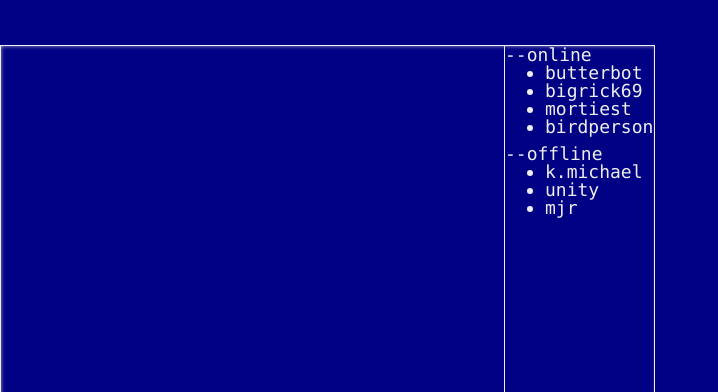
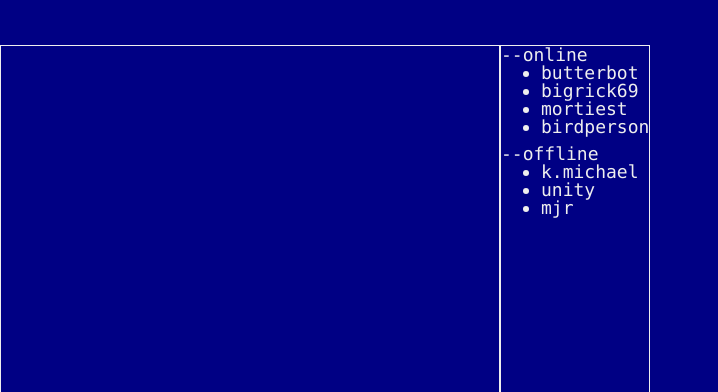
Before and after one commit to dersam/whatismypurpose, a website: page index.html in a window 1280 px wide. Shown: the top 392 px of the page, without its empty margins (0-718 px from the left). Drawn offline with Linux system fonts and the light colour scheme; a web font is replaced by a local one.

Commit message:
quit gettin mad at alignments.

```diff
--- a/assets/chatbox.less
+++ b/assets/chatbox.less
@@ -6,32 +6,33 @@ body {
 }
 
 #chat {
+  width: @history-width + @user-width +5;
   margin-top: 20px;
   height: 350px;
-  border: 1px solid;
-  box-shadow: 1px 1px 5px -2px inset;
-  //top: 25%;
-  //position: absolute;
-  //left: 33%;
-  width: @history-width + @user-width + 5;
+
 }
 
 #history-container {
-
+  width: @history-width;
+  float: left;
+  border: 1px solid;
 }
 
 #history {
-  width: @history-width;
   height: 348px;
   overflow-x: hidden;
-  float: left;
   padding-top: 3px;
   padding-left: 3px;
 }
 
 #users {
-  float: right;
+  float: left;
+  float: left;
   height: 100%;
   width: @user-width;
-  border-left: 1px solid;
+  border: 1px solid;
 }
+
+//#inputbox {
+//  width: @chatbox-width;
+//}
```
Also changed, not shown: build/app.css.
